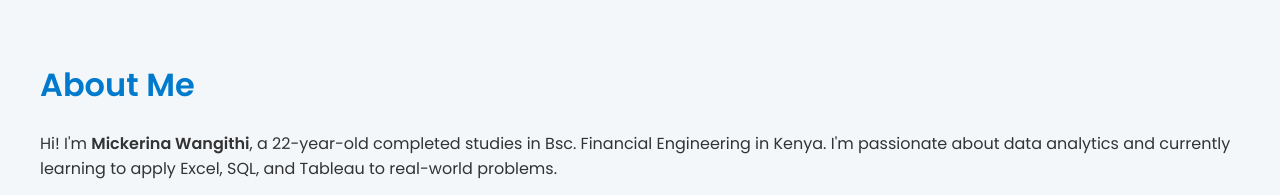
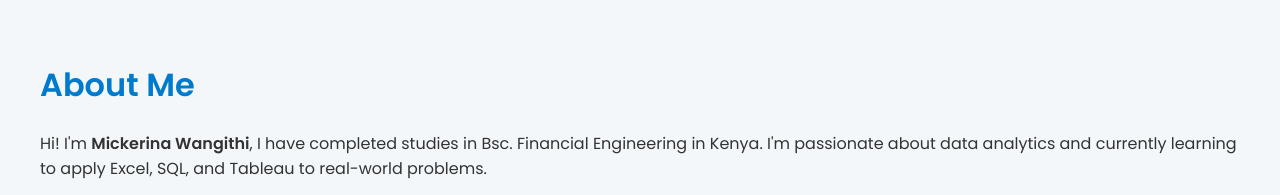
Before and after one commit to micky-analyst/portfolio, a plain HTML site: page index.html in a window 1280 px wide. Shown: the top 195 px of the page. Drawn offline with Linux system fonts and the light colour scheme; files whose address does not match are found by name.

Commit message:
Update index.html

```diff
--- a/index.html
+++ b/index.html
@@ -30,7 +30,7 @@
 <body>
 
   <h1>About Me</h1>
-  <p>Hi! I'm <strong>Mickerina Wangithi</strong>, a 22-year-old completed studies in Bsc. Financial Engineering in Kenya. I'm passionate about data analytics and currently learning to apply Excel, SQL, and Tableau to real-world problems.</p>
+  <p>Hi! I'm <strong>Mickerina Wangithi</strong>, I have completed studies in Bsc. Financial Engineering in Kenya. I'm passionate about data analytics and currently learning to apply Excel, SQL, and Tableau to real-world problems.</p>
 
   <p>I’m interested in using data to support better financial decisions, help small businesses grow, and build smarter personal systems like budgeting and saving.</p>
 
```
